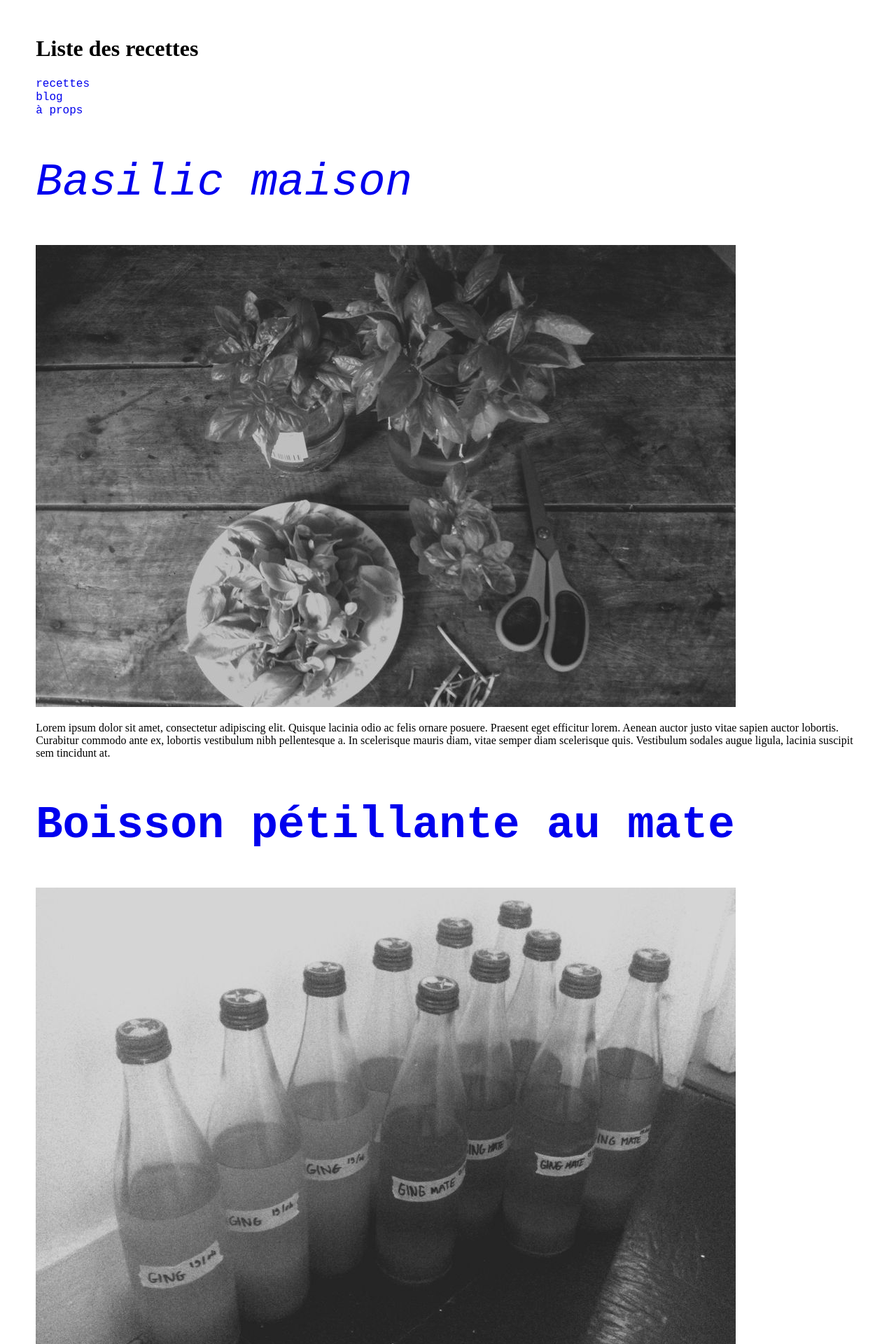
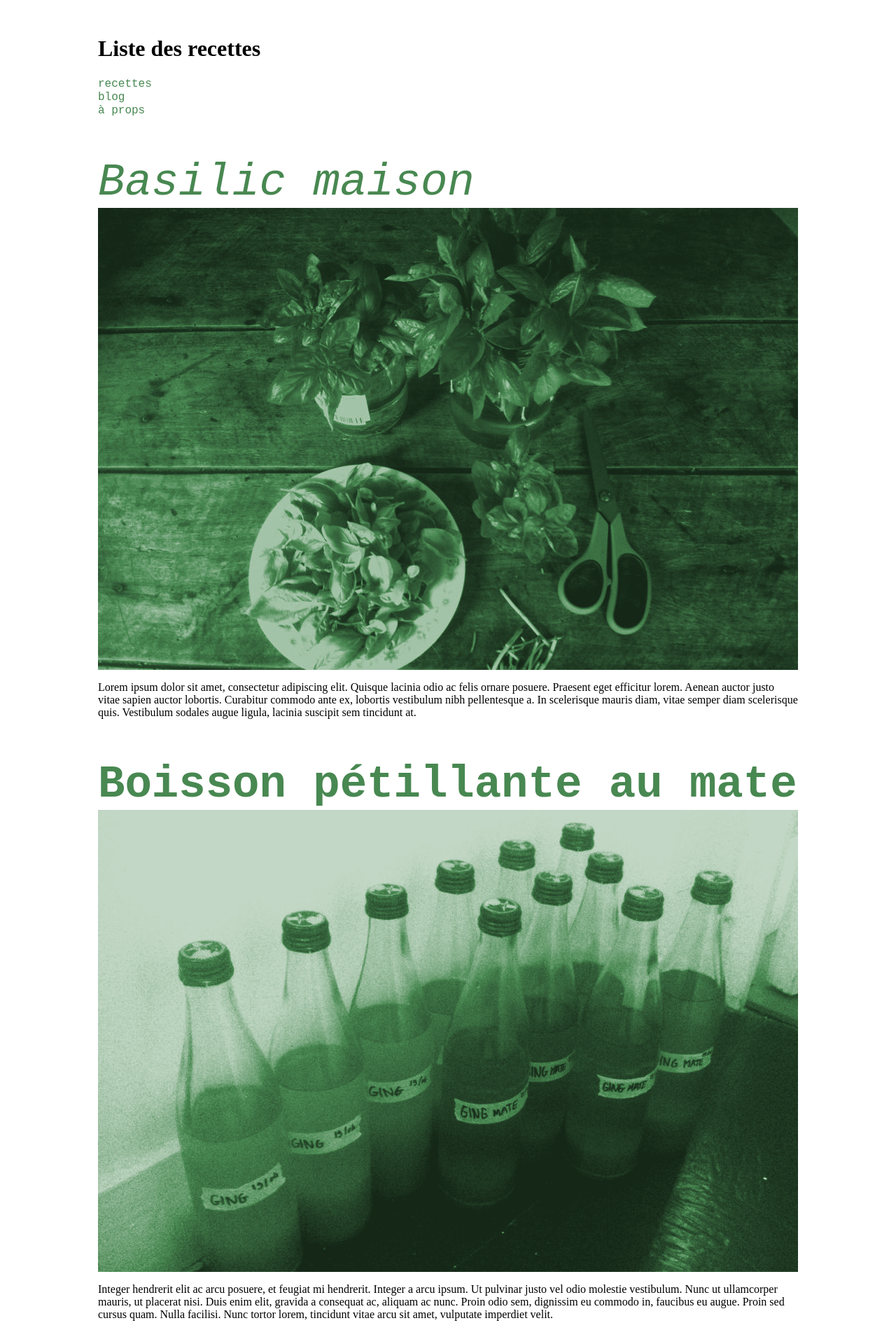
Before and after one commit to darkbeanbbq/recettes, a Jekyll site: the page built from recettes-test.md, in a window 1280 px wide. Shown: the top 1920 px of the page at 70% size. Built offline with Jekyll 4.4.1, drawn with Linux system fonts in a browser that asks for light colours.

Commit message:
added colored div + blend mode, content centering

```diff
--- a/assets/css/styles.css
+++ b/assets/css/styles.css
@@ -6,8 +6,6 @@ body, td, th {
 
 	font-size: 16px;
 	color: #000;
-	max-width: 76em;
-	text-align: left;
   margin: 3.2em; /* 50px */
 	/* margin: 0 auto; */
 }
@@ -15,12 +13,46 @@ body, td, th {
 a {
 	font-family: 'Faune', monospace;
 	text-decoration: none;
+	color: #488851;
+}
+
+a:visited {
+	color: #488851;
 }
 
 a:hover {
 	font-style: italic;
+	color: #be624a;
 }
 
 h2 {
 	font-size: 4em;
+	margin-bottom: 0;
+	color: #488851;
 }
+
+/* div sous images de _test */
+.div-color {
+	background-color: #488851;
+}
+
+/* blend mode des images de _test */
+.img-blend {
+	mix-blend-mode: hard-light;
+}
+
+.div-color,
+.img-blend {
+	width: 100%;
+	max-width: 1000px; /* 1000px */
+	max-height: 660px; /* 660px */
+}
+
+.page {
+	width: 100%;
+}
+
+.content {
+	max-width: 62.5em;;
+	margin: 0 auto;
+}
```
